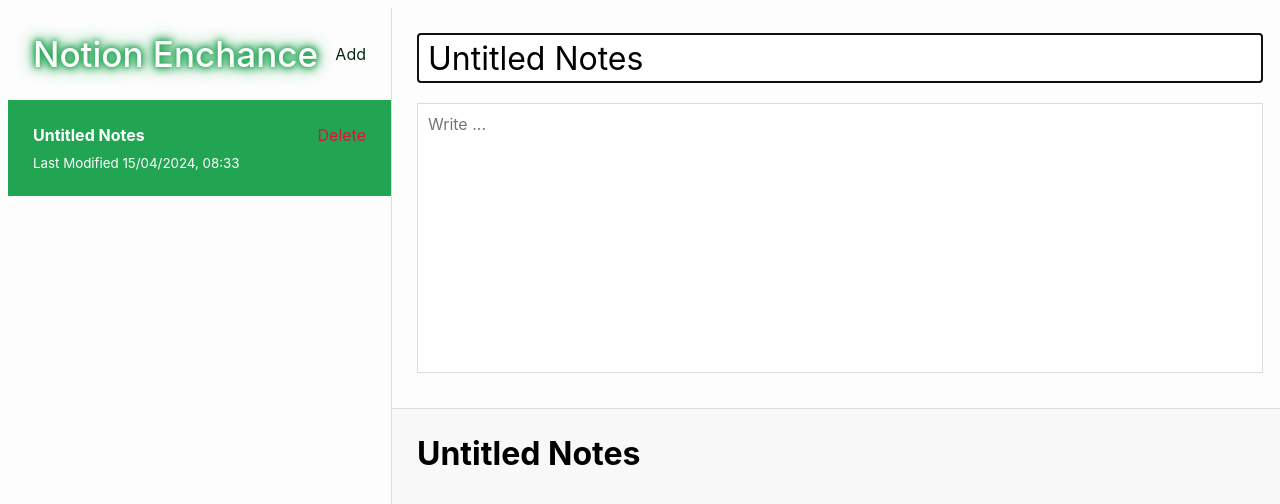
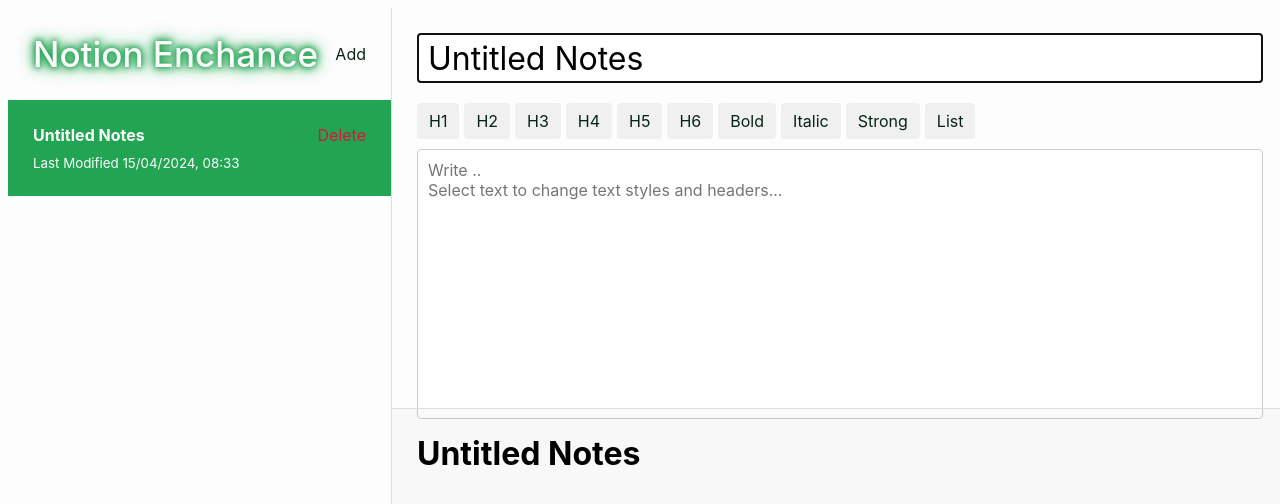
Before and after one commit to IsaacLuis/NotionEnchance, a React (Create React App) app in the folder notionenchance/: page / in a window 1280 px wide. Both pictures are taken after a click on the button "Add". Shown: the top 504 px of the page. Built offline with nearby package versions, Linux system fonts and the light colour scheme.

Commit message:
TextStyles

```diff
--- a/notionenchance/src/App.css
+++ b/notionenchance/src/App.css
@@ -152,56 +152,75 @@ textarea {
   line-height: 2rem;
 }
 
+/* React Markdown Buttons */
 
-/* Dark mode Section */
+/* Add this to your CSS file or in a <style> tag in your component file */
+
+.app-main-note-edit button {
+  background-color: #f0f0f0; /* Light grey background */
+  border: none;
+  border-radius: 4px;
+  padding: 8px 12px;
+  margin-right: 5px;
+  cursor: pointer;
+  transition: background-color 0.3s, transform 0.2s;
+}
+
+.app-main-note-edit button:hover {
+  background-color: #e2e2e2; /* Slightly darker on hover */
+  transform: translateY(-2px); /* Lift effect on hover */
+}
+
+.app-main-note-edit button:active {
+  background-color: #d1d1d1; /* Even darker when active */
+  transform: translateY(1px); /* Pressed down effect */
+}
+
+textarea {
+  width: 100%; /* Ensures textarea fills container */
+  padding: 10px;
+  border: 1px solid #ccc;
+  border-radius: 4px;
+  margin-top: 10px;
+}
 
 
 
 
-/* Toggle Dark Mode Button Position and Shape */
-.dark-mode,
-.App.dark-mode {
-  background-color:  #333 ; /* Dark background color */
-  color: #FDFDFD ; /* Light text color */
+
+/* Dark mode Section */
+
+/* Dark mode styles */
+.dark-mode {
+  background-color: #121212; /* Dark grey background for the whole component */
+  color: #e0e0e0; /* Light grey text color */
 }
 
-.dark-mode-toggle {
-  position: fixed;
-  top: 10px;
-  right: 10px;
-  z-index: 1000; /* Ensures it stays on top of other content */
+.dark-mode input, .dark-mode textarea, .dark-mode button {
+  background-color: #333;
+  color: #fff;
+  border-color: #444;
 }
 
-.dark-mode-toggle label {
-  display: inline-block;
-  width: 60px; /* Width of the oval background */
-  height: 30px; /* Height of the oval background */
-  background: #ddd; /* Light gray background for the toggle */
-  border-radius: 50px; /* Creates an oval shape */
-  position: relative;
-  cursor: pointer; /* Makes it clear it's clickable */
+.dark-mode .markdown-preview {
+  background-color: #1e1e1e;
+  color: #cfcfcf;
+  padding: 10px;
+  border-radius: 4px;
 }
 
-.dark-mode-toggle label:before {
-  content: '';
-  position: absolute;
-  width: 28px; /* Diameter of the toggle switch */
-  height: 28px; /* Diameter of the toggle switch */
-  background: #fff; /* White color for the toggle switch */
-  border-radius: 50%; /* Makes it circular */
-  top: 1px; /* Small offset from the top to center it vertically */
-  left: 1px; /* Starts at the left side */
-  transition: 0.3s; /* Smooth transition for moving the toggle */
+.dark-mode button {
+  background-color: #2A2A2A;
+  border: none;
 }
 
-.dark-mode-toggle input[type="checkbox"] {
-  display: none; /* Hides the actual checkbox input */
+.dark-mode button:hover {
+  background-color: #3a3a3a;
 }
 
-.dark-mode-toggle input[type="checkbox"]:checked + label {
-  background: #333; /* Dark background for the toggle when active */
+.dark-mode button:active {
+  background-color: #4a4a4a;
 }
+/*
 
-.dark-mode-toggle input[type="checkbox"]:checked + label:before {
-  left: calc(100% - 29px); /* Moves the toggle switch to the right when checked */
-}
+/* Toggle Dark Mode Button Position and Shape */
--- a/notionenchance/src/App.js
+++ b/notionenchance/src/App.js
@@ -4,7 +4,7 @@ import uuid from "react-uuid";
 import "./App.css";
 import Main from "./Main";
 import Sidebar from "./Sidebar";
-import Darkmode from "./Darkmode";
+
 
 function App() {
   const [notes, setNotes] = useState(
@@ -15,6 +15,9 @@ function App() {
   useEffect(() => {
     localStorage.setItem("notes", JSON.stringify(notes));
   }, [notes]);
+
+
+
 
   const onAddNote = () => {
     const newNote = {
--- a/notionenchance/src/Darkmode.js
+++ /dev/null
@@ -1,28 +0,0 @@
-import React, { useEffect, useState } from 'react';
-
-const Darkmode = () => {
-  const [isDarkMode, setIsDarkMode] = useState(false);
-
-  useEffect(() => {
-    const className = 'dark-mode';
-    const element = document.body;
-    if (isDarkMode) {
-      element.classList.add(className);
-    } else {
-      element.classList.remove(className);
-    }
-  }, [isDarkMode]);
-
-  const handleToggle = () => {
-    setIsDarkMode(!isDarkMode);
-  };
-
-  return (
-    <div className="dark-mode-toggle">
-      <input type="checkbox" id="dark-mode-toggle" checked={isDarkMode} onChange={handleToggle} />
-      <label htmlFor="dark-mode-toggle"></label>
-    </div>
-  );
-};
-
-export default Darkmode;
--- a/notionenchance/src/Main.js
+++ b/notionenchance/src/Main.js
@@ -1,6 +1,10 @@
+
 import ReactMarkdown from "react-markdown";
 
 const Main = ({ activeNote, onUpdateNote }) => {
+
+
+
     const onEditField = (field, value) => {
       onUpdateNote({
         ...activeNote,
@@ -9,10 +13,66 @@ const Main = ({ activeNote, onUpdateNote }) => {
       });
     };
 
+    const applyStyle = (style) => {
+      const textarea = document.getElementById('body');
+      const start = textarea.selectionStart;
+      const end = textarea.selectionEnd;
+      const text = activeNote.body;
+      let beforeText = text.substring(0, start);
+      let afterText = text.substring(end);
+      let selectedText = text.substring(start, end);
+
+      switch (style) {
+        case 'bold':
+          selectedText = `**${selectedText}**`;
+          break;
+        case 'italic':
+          selectedText = `*${selectedText}*`;
+          break;
+        case 'strong':
+          selectedText = `__${selectedText}__`;
+          break;
+        case 'bulletList':
+          selectedText = `- ${selectedText}`;
+          break;
+        case 'H1':
+          selectedText = `# ${selectedText}`;
+          break;
+        case 'H2':
+          selectedText = `## ${selectedText}`;
+          break;
+        case 'H3':
+          selectedText = `### ${selectedText}`;
+          break;
+        case 'H4':
+          selectedText = `#### ${selectedText}`;
+          break;
+        case 'H5':
+          selectedText = `##### ${selectedText}`;
+          break;
+        case 'H6':
+          selectedText = `###### ${selectedText}`;
+          break;
+        default:
+          break;
+      }
+
+      // Update the note body with the styled text
+      onUpdateNote({
+        ...activeNote,
+        body: beforeText + selectedText + afterText,
+        lastModified: Date.now(),
+      });
+      // Move cursor position appropriately
+      textarea.focus();
+      textarea.selectionStart = textarea.selectionEnd = start + selectedText.length;
+    };
+
     if (!activeNote) return <div className="no-active-note">No Active Note</div>;
 
     return (
       <div className="app-main">
+
         <div className="app-main-note-edit">
           <input
             type="text"
@@ -22,9 +82,21 @@ const Main = ({ activeNote, onUpdateNote }) => {
             onChange={(e) => onEditField("title", e.target.value)}
             autoFocus
           />
+          <div>
+            {/* Heading Buttons */}
+            {[...Array(6)].map((_, index) => (
+              <button key={index} onClick={() => applyStyle(`H${index + 1}`)}>{`H${index + 1}`}</button>
+            ))}
+            <button onClick={() => applyStyle('bold')}>Bold</button>
+            <button onClick={() => applyStyle('italic')}>Italic</button>
+            <button onClick={() => applyStyle('strong')}>Strong</button>
+            <button onClick={() => applyStyle('bulletList')}>List</button>
+          </div>
           <textarea
             id="body"
-          placeholder="Write ..."
+            placeholder="Write ..
+Select text to change text styles and headers...
+                "
             value={activeNote.body}
             onChange={(e) => onEditField("body", e.target.value)}
           />
```
Lines whose indentation alone changed are shown as unchanged.
